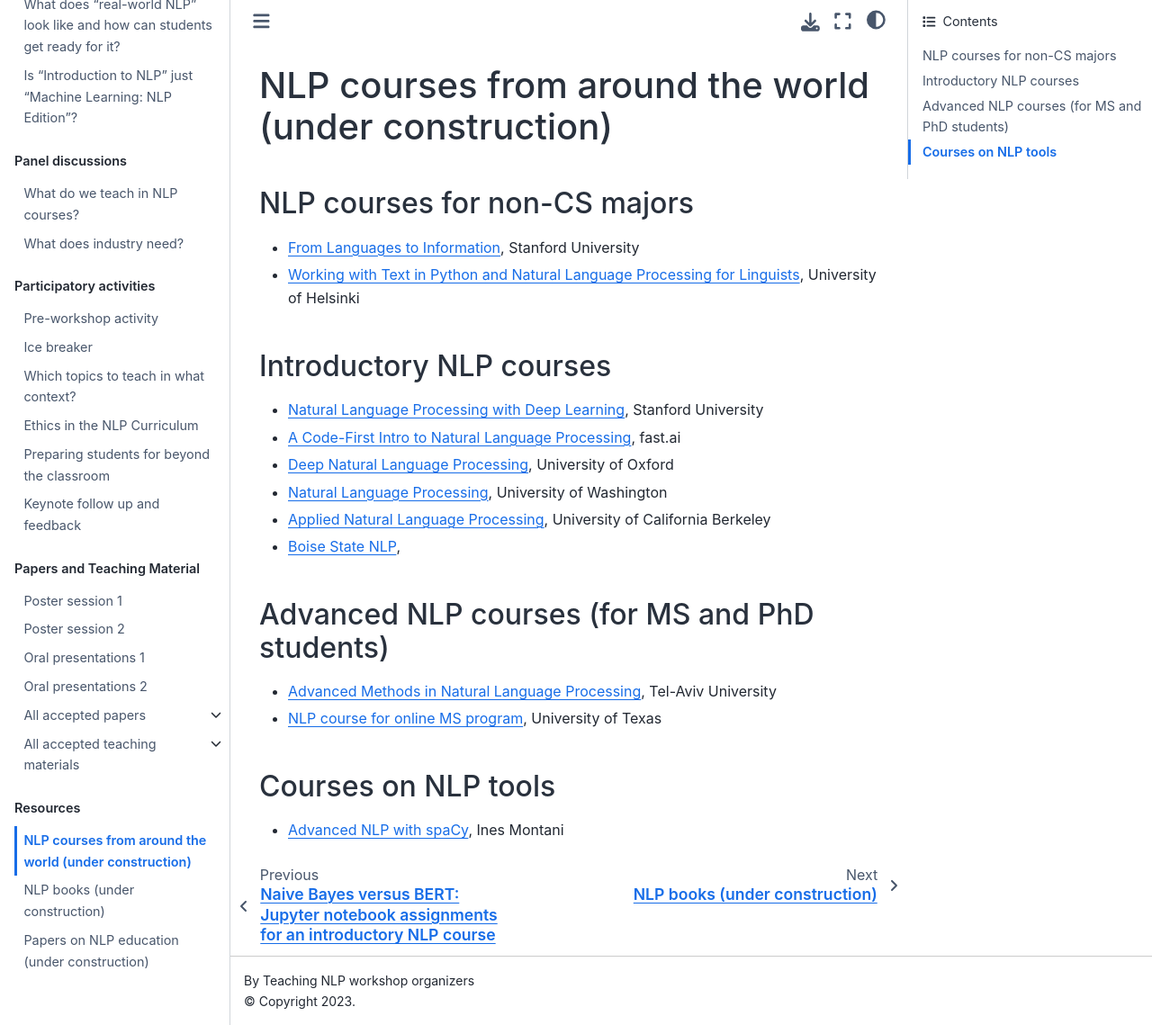
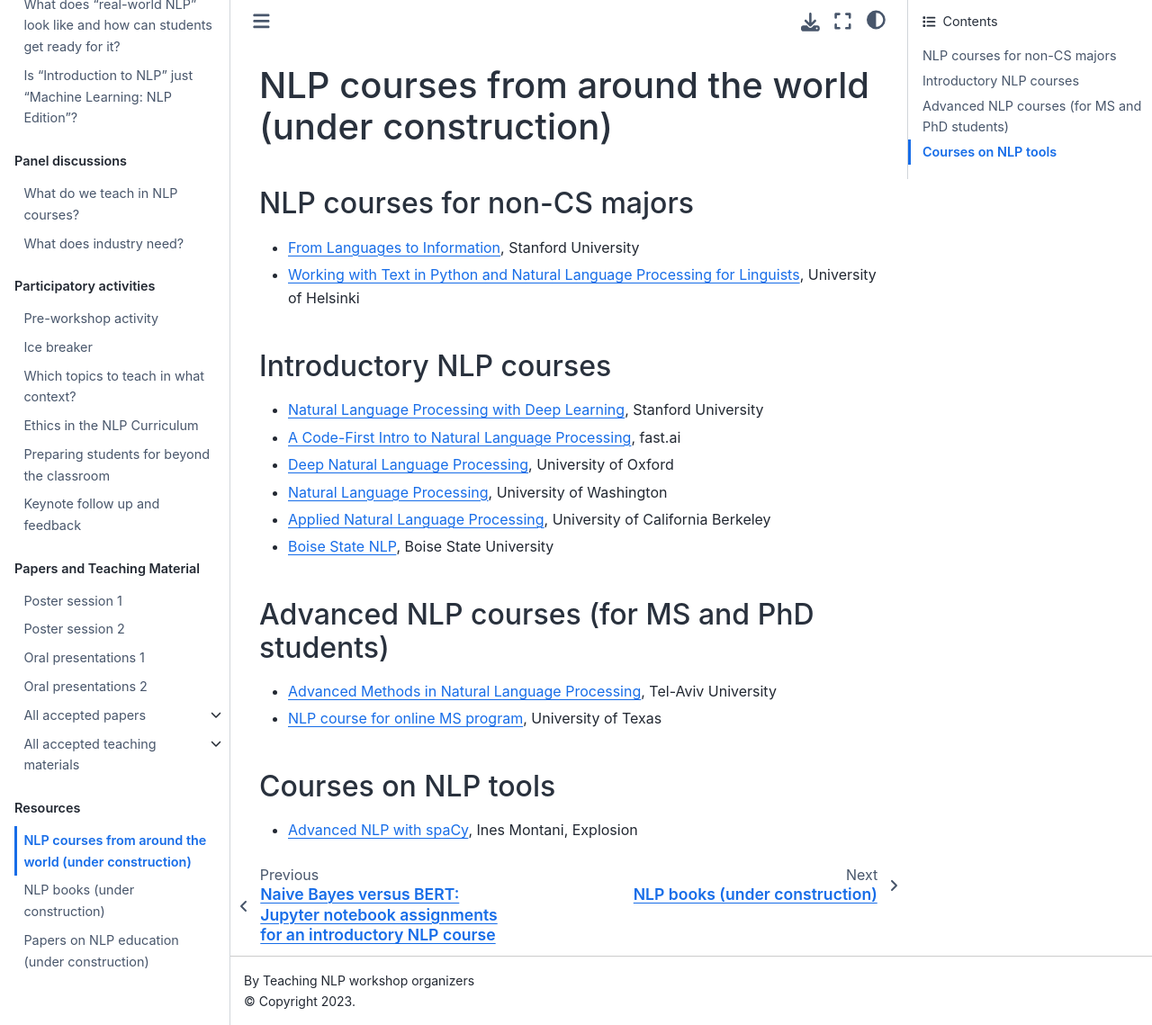
Before and after one commit to TeachingNLP/workshop-book, a Jupyter Book: the page built from resources/nlp-courses.md, in a window 1280 px wide and 1139 px high. Shown: the whole window at 90% size. Built offline with Jupyter Book 1.0.4 settings and Sphinx 7.4.7 and the Sphinx Book theme 1.1.4, drawn with Linux system fonts in a browser that asks for light colours.

Commit message:
updating links

```diff
--- a/resources/nlp-courses.md
+++ b/resources/nlp-courses.md
@@ -10,11 +10,11 @@
 - [Deep Natural Language Processing](https://www.cs.ox.ac.uk/teaching/courses/2016-2017/dl/), University of Oxford
 - [Natural Language Processing](https://courses.cs.washington.edu/courses/cse517/17wi/), University of Washington
 - [Applied Natural Language Processing](https://people.ischool.berkeley.edu/~dbamman/info256.html), University of California Berkeley
-- [Boise State NLP](https://trello.com/b/mRcVsOvI/boise-state-nlp-spring-2021),
+- [Boise State NLP](https://trello.com/b/mRcVsOvI/boise-state-nlp-spring-2021), Boise State University
 
 ## Advanced NLP courses (for MS and PhD students)
 - [Advanced Methods in Natural Language Processing](https://www.cs.tau.ac.il/~joberant/teaching/nlp_spring_2019/index.html), Tel-Aviv University
 - [NLP course for online MS program](https://www.cs.utexas.edu/~gdurrett/courses/online-course/materials.html), University of Texas
 
 ## Courses on NLP tools
-- [Advanced NLP with spaCy](https://course.spacy.io/en/), Ines Montani
+- [Advanced NLP with spaCy](https://course.spacy.io/en/), Ines Montani, Explosion
```
